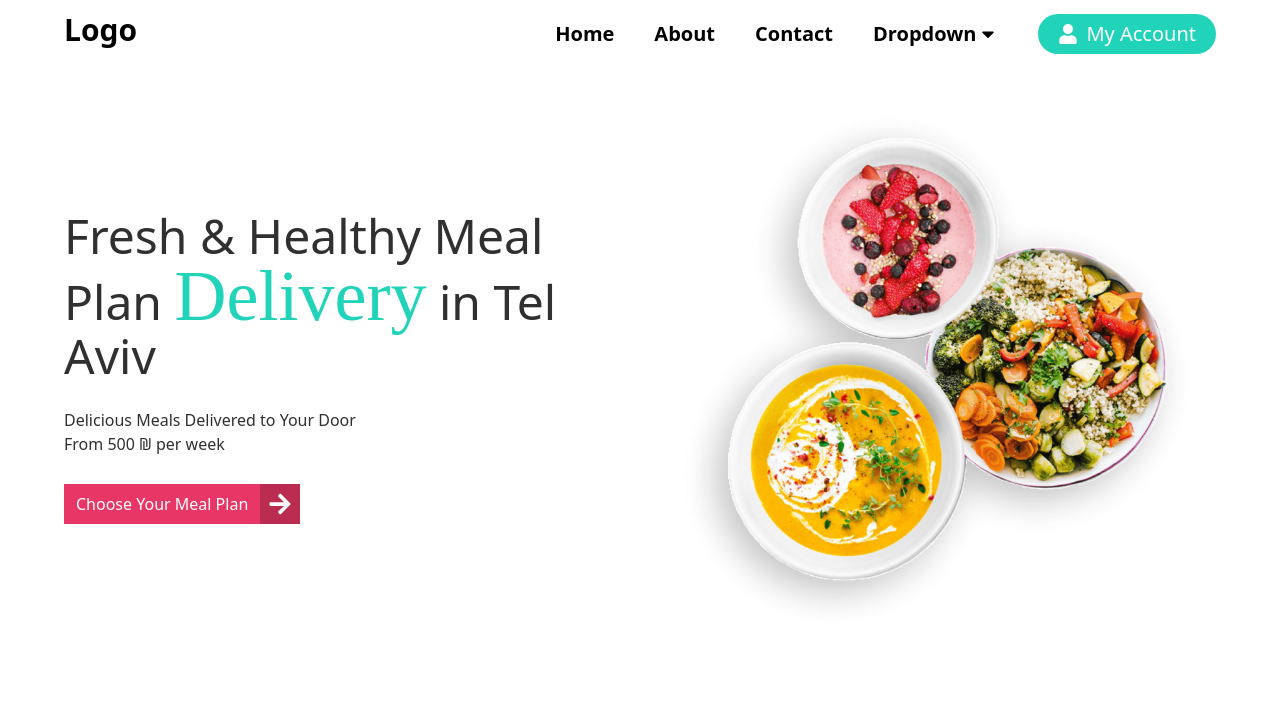
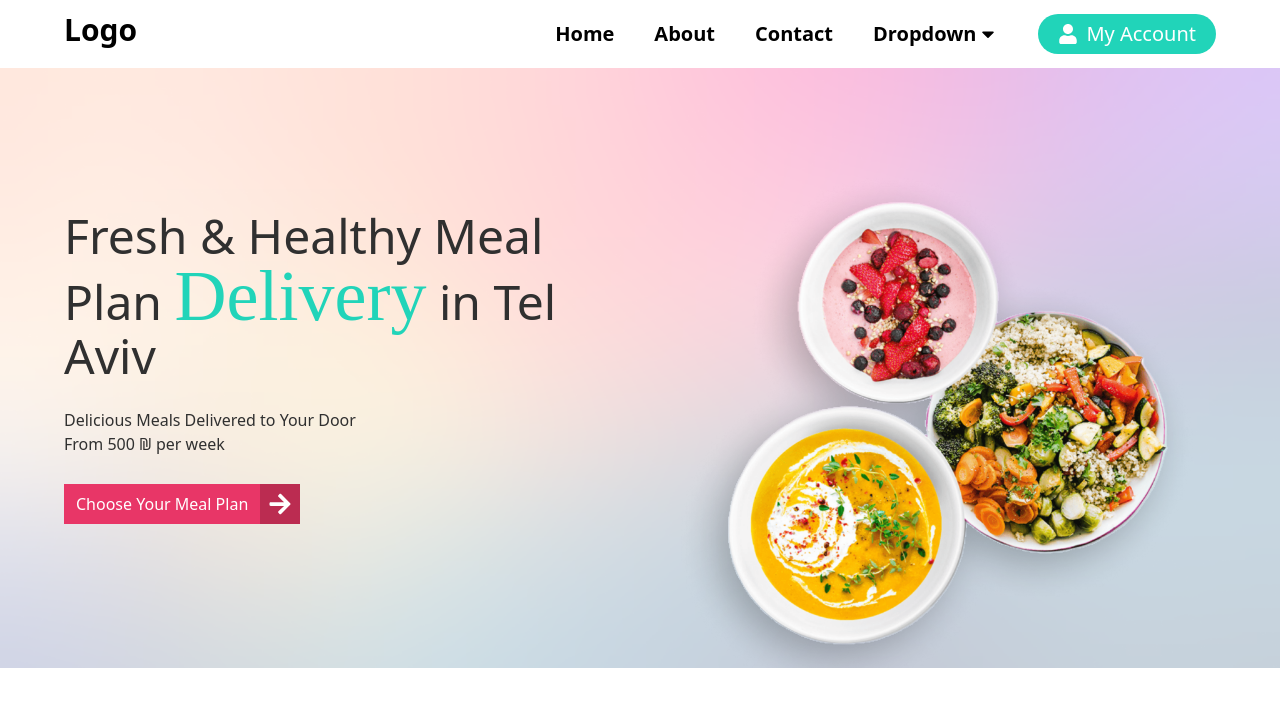
Before and after one commit to Gadnadj/Mealicious, a React (Vite) app: page / in a window 1280 px wide. Shown: the top 706 px of the page. Built offline with nearby package versions, Linux system fonts and the light colour scheme; a web font is replaced by a local one.

Commit message:
edit button

```diff
--- a/src/components/Hero.tsx
+++ b/src/components/Hero.tsx
@@ -1,17 +1,27 @@
 import React from 'react';
 import HeroImg from '../assets/hero.png';
-import background from '../assets/heroBg.png';
+import HeroBg from '../assets/heroBg.png';
 import PrimaryButton from './PrimaryButton';
 
-type Props = {}
 
-const Hero = (props: Props) => {
+const bgStyle = {
+    backgroundImage: `url(${HeroBg})`,
+    backgroundRepeat: 'no-repeat',
+    backgroundPosition: 'center',
+    backgroundSize: 'cover',
+    width: '100%',
+    height: '100%'
+};
+
+
+const Hero = () => {
+
     return (
         <>
-            <div className='relative z-[-1]'>
-                <div className='container'>
+            <div style={bgStyle} className='relative z-[-1]'>
+                <div className='container py-16 sm:py-0'>
 
-                    <div className='grid grid-cols-1 sm:grid-cols-2 gap-4 place-items-center min-h-[600px]'>
+                    <div className='grid grid-cols-1 sm:grid-cols-2 gap-4 place-items-center min-h-[600px] max-h-screen overflow-hidden'>
 
                         {/* text section */}
                         <div className='space-y-7 text-dark order-2 sm:order-1'>
@@ -29,8 +39,10 @@ const Hero = (props: Props) => {
                         </div>
 
                         {/* Image Section */}
-                        <div className='order-1 sm:order-2'>
-                            <img src={HeroImg} alt="" />
+                        <div className='relative z-30 order-1 sm:order-2'>
+                            <img
+                                className='w-full sm:translate-y-16 '
+                                src={HeroImg} alt="" />
                         </div>
                     </div>
                 </div>
```
